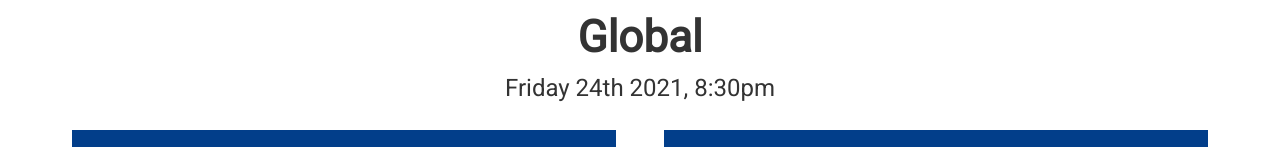
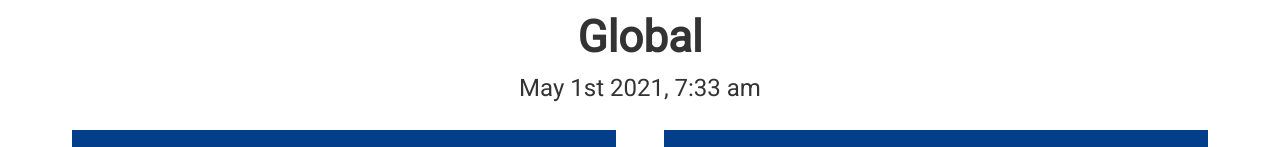
Before and after one commit to sokhengpory/covid19-tracker, a React (Create React App) app: page / in a window 1280 px wide. Shown: the part 142-289 px from the top of the page. Built offline with nearby package versions, Linux system fonts and the light colour scheme; no server answers.

Commit message:
Add moment package for date format

```diff
--- a/package.json
+++ b/package.json
@@ -7,6 +7,7 @@
     "@testing-library/react": "^11.2.6",
     "@testing-library/user-event": "^12.8.3",
     "axios": "^0.21.1",
+    "moment": "^2.29.1",
     "react": "^17.0.2",
     "react-dom": "^17.0.2",
     "react-scripts": "4.0.3",
--- a/src/App.js
+++ b/src/App.js
@@ -23,7 +23,7 @@ class App extends Component {
     return (
       <div className="App">
         <Navbar />
-        <Title />
+        <Title globalDatas={this.state.globalDatas} />
         <Cards globalDatas={this.state.globalDatas} />
       </div>
     );
--- a/src/components/Cards.js
+++ b/src/components/Cards.js
@@ -6,8 +6,8 @@ const Cards = (props) => {
     NewDeaths,
     TotalConfirmed,
     TotalDeaths,
-    Date,
   } = props.globalDatas;
+
   return (
     <div className="container">
       <div className="cards">
--- a/src/components/Title.js
+++ b/src/components/Title.js
@@ -1,10 +1,12 @@
 import React from 'react';
+import moment from 'moment';
 
-const Title = () => {
+const Title = (props) => {
+  const { Date } = props.globalDatas;
   return (
     <div className="title">
       <h3>Global</h3>
-      <p>Friday 24th 2021, 8:30pm</p>
+      <p>{moment(Date).format('MMMM Do YYYY, h:mm a')}</p>
     </div>
   );
 };
```
Also changed, not shown: 1 other file (tests, documents, lock files or other folders).
